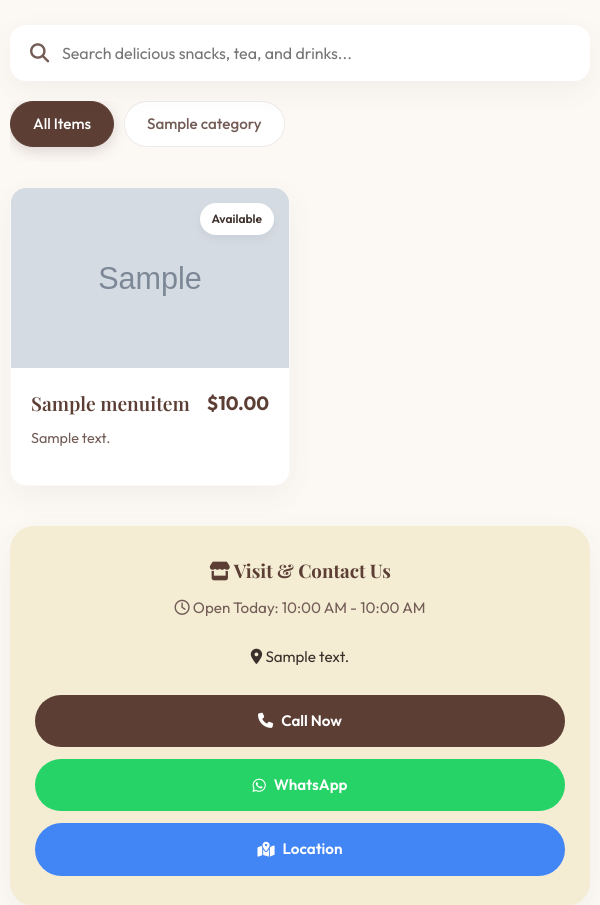
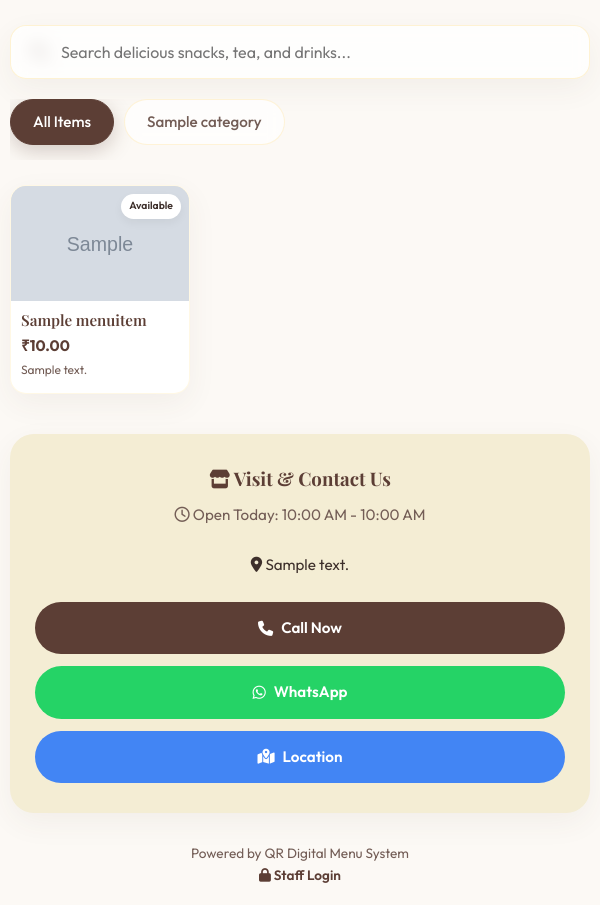
Before and after one commit to shahabasn/Shop, a Django app: page / in a window 600 px wide. Shown: the part 214-1119 px from the top of the page. After the commit the page ends 1097 px from the top, so only its background shows below. Run offline with Django 5.2, Linux system fonts and the light colour scheme; tables that the repository leaves empty hold one stand-in row (values such as "Sample post"); grey boxes marked "Sample" are stand-in pictures; some web fonts are replaced.

Commit message:
Change currency to Rupees, configure 2x2 grid on mobile view, and enhance design with traditional-classic details and glassmorphism

```diff
--- a/menu/static/css/style.css
+++ b/menu/static/css/style.css
@@ -90,18 +90,19 @@ h1, h2, h3, h4 {
     padding: 16px 20px 16px 50px;
     font-family: 'Outfit', sans-serif;
     font-size: 1rem;
-    border: 2px solid transparent;
-    background-color: var(--white);
+    border: 1px solid rgba(251, 192, 45, 0.2);
+    background-color: rgba(255, 255, 255, 0.75);
     border-radius: var(--border-radius-md);
     box-shadow: var(--card-shadow);
     color: var(--text-primary);
     outline: none;
     transition: var(--transition-smooth);
+    backdrop-filter: blur(8px);
 }
 
 .search-input:focus {
-    border-color: var(--accent-light);
-    box-shadow: var(--hover-shadow);
+    border-color: #fbc02d;
+    box-shadow: 0 10px 30px rgba(251, 192, 45, 0.12), var(--hover-shadow);
 }
 
 .search-icon {
@@ -130,27 +131,29 @@ h1, h2, h3, h4 {
 .category-tab {
     white-space: nowrap;
     padding: 10px 22px;
-    background-color: var(--white);
+    background-color: rgba(255, 255, 255, 0.7);
     color: var(--text-muted);
-    border: 1px solid rgba(92, 62, 53, 0.1);
+    border: 1px solid rgba(251, 192, 45, 0.18);
     border-radius: 50px;
     text-decoration: none;
     font-weight: 500;
     font-size: 0.95rem;
     transition: var(--transition-smooth);
     cursor: pointer;
+    backdrop-filter: blur(8px);
 }
 
 .category-tab:hover {
     background-color: var(--bg-secondary);
     color: var(--accent-color);
+    border-color: rgba(251, 192, 45, 0.4);
 }
 
 .category-tab.active {
     background-color: var(--accent-color);
     color: var(--white);
     border-color: var(--accent-color);
-    box-shadow: 0 4px 15px rgba(92, 62, 53, 0.2);
+    box-shadow: 0 6px 20px rgba(92, 62, 53, 0.25);
 }
 
 /* Menu Section */
@@ -170,13 +173,14 @@ h1, h2, h3, h4 {
 
 .items-grid {
     display: grid;
-    grid-template-columns: 1fr;
-    gap: 20px;
+    grid-template-columns: 1fr 1fr; /* 2x2 grid on mobile */
+    gap: 12px; /* compact layout gap for mobile */
 }
 
 @media(min-width: 600px) {
     .items-grid {
-        grid-template-columns: 1fr 1fr;
+        grid-template-columns: 1fr 1fr 1fr; /* 3 columns on tablet/desktop */
+        gap: 20px;
     }
 }
 
@@ -190,12 +194,13 @@ h1, h2, h3, h4 {
     display: flex;
     flex-direction: column;
     position: relative;
-    border: 1px solid rgba(92, 62, 53, 0.03);
+    border: 1px solid rgba(251, 192, 45, 0.12); /* brass/gold border */
 }
 
 .menu-card:hover {
-    transform: translateY(-4px);
-    box-shadow: var(--hover-shadow);
+    transform: translateY(-6px) scale(1.02);
+    box-shadow: 0 15px 35px rgba(251, 192, 45, 0.08), var(--hover-shadow);
+    border-color: rgba(251, 192, 45, 0.45);
 }
 
 .menu-card-img-wrapper {
@@ -752,4 +757,48 @@ tr:hover td {
     .contact-actions {
         grid-template-columns: 1fr;
     }
+
+    /* Compact 2x2 Menu Card layout for mobile */
+    .menu-card-img-wrapper {
+        height: 115px;
+    }
+
+    .menu-card-badge {
+        top: 8px;
+        right: 8px;
+        padding: 4px 8px;
+        font-size: 0.65rem;
+    }
+
+    .menu-card-content {
+        padding: 10px;
+    }
+
+    .menu-card-title {
+        font-size: 0.95rem;
+        font-weight: 600;
+        line-height: 1.2;
+    }
+
+    .menu-card-price {
+        font-size: 0.95rem;
+        font-weight: 700;
+    }
+
+    .menu-card-description {
+        font-size: 0.75rem;
+        margin-bottom: 5px;
+        line-height: 1.3;
+        display: -webkit-box;
+        -webkit-line-clamp: 2;
+        -webkit-box-orient: vertical;
+        overflow: hidden;
+    }
+
+    .menu-card-header {
+        flex-direction: column;
+        align-items: flex-start;
+        gap: 4px;
+        margin-bottom: 4px;
+    }
 }
--- a/menu/templates/menu/item_list.html
+++ b/menu/templates/menu/item_list.html
@@ -49,7 +49,7 @@
                     </td>
                     <td data-label="Item Name"><strong>{{ item.name }}</strong></td>
                     <td data-label="Category"><span class="category-tab" style="padding: 4px 10px; font-size: 0.8rem; cursor: default;">{{ item.category.name }}</span></td>
-                    <td data-label="Price"><strong>${{ item.price }}</strong></td>
+                    <td data-label="Price"><strong>₹{{ item.price }}</strong></td>
                     <td data-label="Status">
                         {% if item.is_available %}
                             <span style="color: var(--green-accent); font-weight: 600;"><i class="fa-solid fa-circle-check"></i> Available</span>
--- a/menu/templates/menu/menu.html
+++ b/menu/templates/menu/menu.html
@@ -59,7 +59,7 @@
                 <div class="menu-card-content">
                     <div class="menu-card-header">
                         <h3 class="menu-card-title">{{ item.name }}</h3>
-                        <span class="menu-card-price">${{ item.price }}</span>
+                        <span class="menu-card-price">₹{{ item.price }}</span>
                     </div>
                     {% if item.description %}
                         <p class="menu-card-description">{{ item.description }}</p>
```
